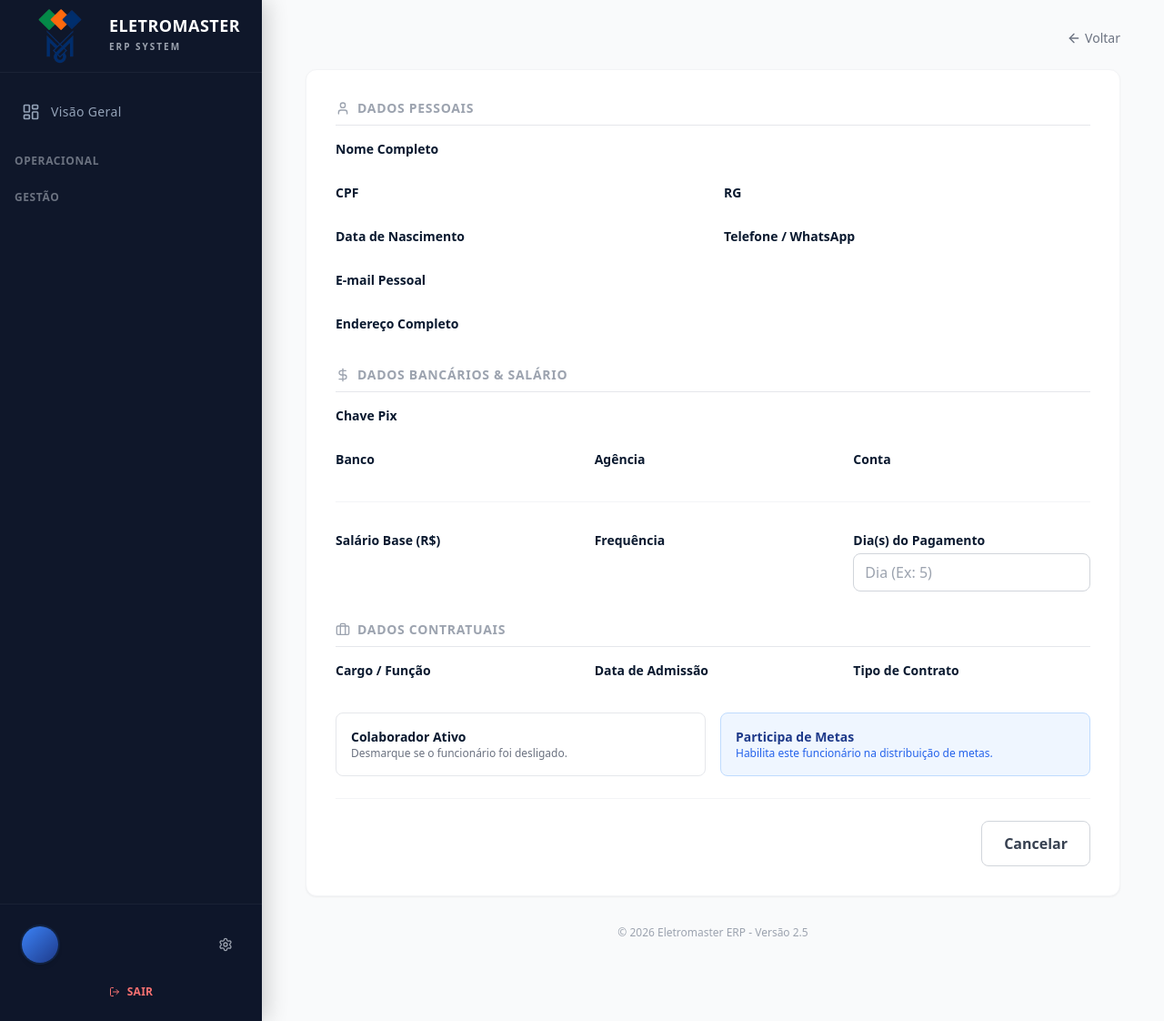
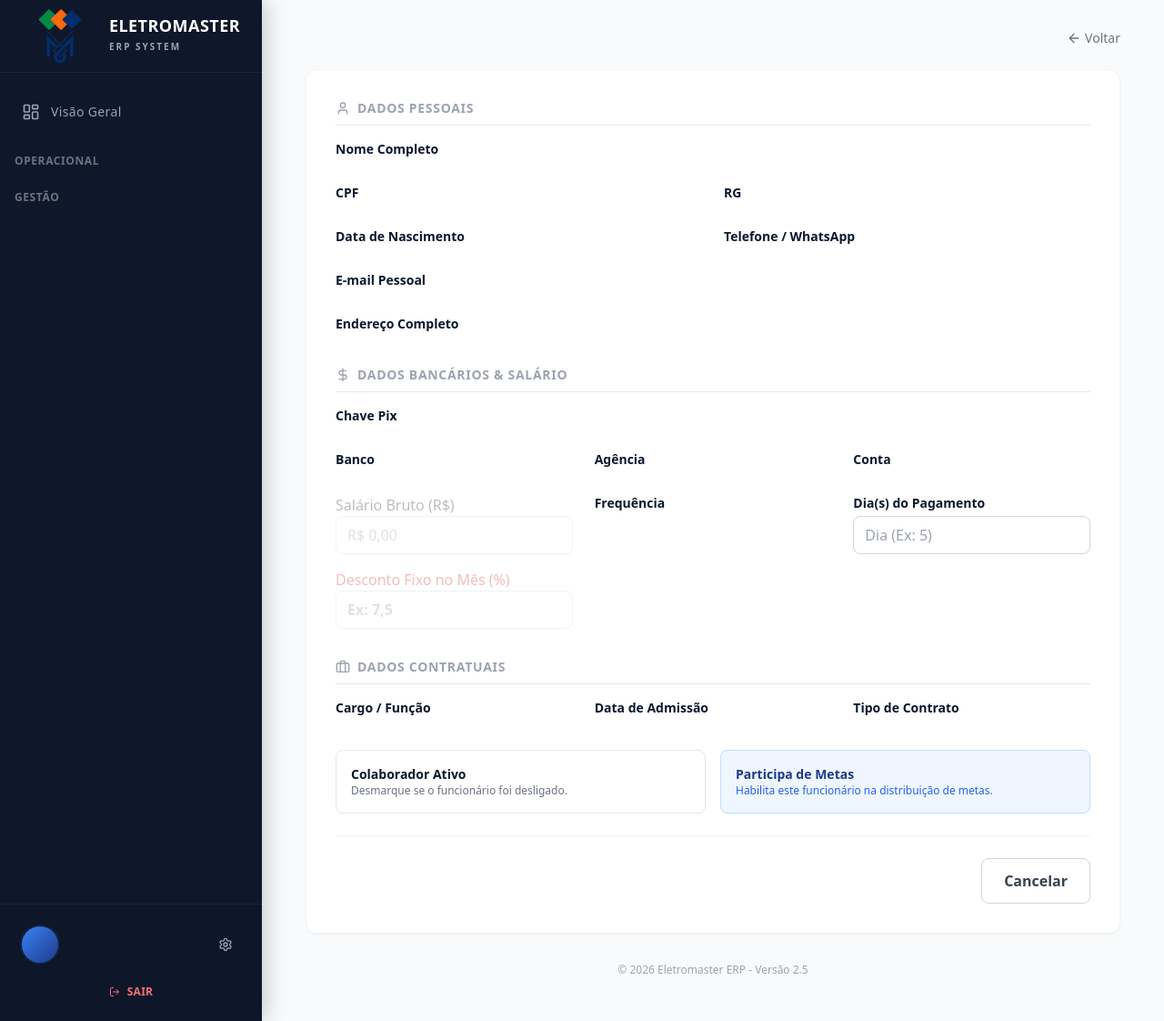
Before and after one commit to Zhenriquee/ERP_ELETROMASTER, a Python web app: template src/templates/rh/cadastro_colaborador.html in a window 1280 px wide. Shown: the whole page at 91% size. Run offline with Jinja, Linux system fonts and the light colour scheme; the template is opened without the code that fills it, so the values that code supplies are empty; some libraries are stand-ins or nearby versions.

Commit message:
Ajuste no modulo de colaboradores

```diff
--- a/src/modulos/rh/formularios.py
+++ b/src/modulos/rh/formularios.py
@@ -52,6 +52,7 @@ class FormularioColaborador(FlaskForm):
         default=40,
         validators=[Optional(), NumberRange(min=1, max=99)]
     )
+    percentual_desconto = DecimalField('Desconto Fixo (%)', places=2, default=0.00, validators=[Optional()]) # NOVO CAMPO
 
 
 
--- a/src/modulos/rh/modelos.py
+++ b/src/modulos/rh/modelos.py
@@ -39,6 +39,7 @@ class Colaborador(db.Model):
     dia_pagamento = db.Column(db.String(20)) # Ex: "5" ou "15,30" ou "4" (Sexta)
 
     percentual_adiantamento = db.Column(db.Integer, default=40)
+    percentual_desconto = db.Column(db.Numeric(5, 2), default=0.00) # NOVO CAMPO
     # -------------------------
 
     ativo = db.Column(db.Boolean, default=True)
--- a/src/static/js/rh_cadastro.js
+++ b/src/static/js/rh_cadastro.js
@@ -1,36 +1,138 @@
-// src/static/js/rh_cadastro.js
-
 document.addEventListener('DOMContentLoaded', function() {
     const selectFreq = document.getElementById('selectFreq');
     const inputReal = document.getElementById('inputDiaReal');
+    const inputSalario = document.querySelector('.money-mask');
+    const form = document.querySelector('form');
+    const inputPerc = document.getElementById('inputPerc');
+    const txtSimulacao = document.getElementById('simulacaoValores');
+    const inputCpf = document.getElementById('cpf');
+    const inputPercDesc = document.getElementById('inputPercDesc');
 
-    // Inputs
-    const inputSalario = document.getElementById('salario_base');
+    // 1. MÁSCARA DE MOEDA (Permite digitar R$ 1.000,00)
+    if (inputSalario) {
+        inputSalario.addEventListener('input', function(e) {
+            let value = e.target.value.replace(/\D/g, '');
+            if (value === "") { e.target.value = ""; return; }
+
+            value = (value / 100).toFixed(2) + '';
+            value = value.replace(".", ",");
+            value = value.replace(/(\d)(?=(\d{3})+(?!\d))/g, "$1.");
+            e.target.value = 'R$ ' + value;
+
+            simularValores();
+        });
+    }
+
+    // 2. LIMPEZA ANTES DE ENVIAR (Remove o R$ para o Python não dar erro)
+    if (form && inputSalario) {
+        form.addEventListener('submit', function() {
+            // Limpa a máscara do Salário (de "R$ 1.621,00" para "1621.00")
+            if(inputSalario && inputSalario.value) {
+                let rawValue = inputSalario.value.replace("R$ ", "").replace(/\./g, "").replace(",", ".");
+                inputSalario.value = rawValue;
+            }
+
+            // Troca a vírgula do desconto por ponto (de "7,5" para "7.5")
+            const inputPercDesc = document.getElementById('inputPercDesc');
+            if(inputPercDesc && inputPercDesc.value) {
+                inputPercDesc.value = inputPercDesc.value.replace(",", ".");
+            }
+        });
+    }
+
+    // 3. SIMULAÇÃO DE DIVISÃO (40% / 60% do valor informado)
+    function simularValores() {
+        if (!txtSimulacao || !inputSalario || !inputPerc) return;
+
+        let rawValue = inputSalario.value.replace(/\D/g, '');
+        const salarioBruto = parseFloat(rawValue) / 100 || 0;
+        const percAdiantamento = parseFloat(inputPerc.value) || 40;
+
+        const inputPercDesc = document.getElementById('inputPercDesc');
+        const percDesconto = parseFloat(inputPercDesc ? inputPercDesc.value.replace(',', '.') : 0) || 0;
+
+        if (salarioBruto > 0) {
+            const valAdiantamento = salarioBruto * (percAdiantamento / 100);
+            const valDesconto = salarioBruto * (percDesconto / 100);
+            const valSaldoFinal = salarioBruto - valAdiantamento - valDesconto;
+            const liquidoTotal = valAdiantamento + valSaldoFinal;
+
+            txtSimulacao.innerHTML = `
+                <div class="bg-navy-50 p-4 rounded-xl border border-navy-100 shadow-sm mt-4">
+                    <h4 class="text-xs font-bold text-navy-900 mb-3 flex items-center border-b border-navy-200 pb-2 uppercase tracking-wider">
+                        <i data-lucide="calculator" class="w-3 h-3 mr-2 text-blue-600"></i> Resumo Líquido
+                    </h4>
+
+                    <div class="space-y-2 text-xs">
+                        <div class="flex justify-between items-center text-gray-600">
+                            <span>Bruto:</span>
+                            <span class="font-medium">R$ ${salarioBruto.toLocaleString('pt-BR', {minimumFractionDigits:2})}</span>
+                        </div>
+
+                        <div class="flex justify-between items-center text-red-600">
+                            <span>Desconto (${percDesconto}%):</span>
+                            <strong class="font-bold">- R$ ${valDesconto.toLocaleString('pt-BR', {minimumFractionDigits:2})}</strong>
+                        </div>
+
+                        <div class="pt-3 mt-2 border-t border-navy-200/60 space-y-2">
+
+                            <div class="bg-white p-3 rounded-lg border border-blue-100 shadow-sm">
+                                <div class="text-[10px] font-bold text-blue-500 uppercase mb-1">1ª Quinzena (${percAdiantamento}%)</div>
+                                <div class="text-blue-700 font-bold text-sm">R$ ${valAdiantamento.toLocaleString('pt-BR', {minimumFractionDigits:2})}</div>
+                            </div>
+
+                            <div class="bg-white p-3 rounded-lg border border-green-100 shadow-sm">
+                                <div class="text-[10px] font-bold text-green-500 uppercase mb-1">2ª Quinzena (Fechamento)</div>
+                                <div class="text-green-700 font-bold text-sm">R$ ${valSaldoFinal.toLocaleString('pt-BR', {minimumFractionDigits:2})}</div>
+                            </div>
+                        </div>
+
+                        <div class="flex justify-between items-center mt-4 pt-3 border-t border-navy-200">
+                            <span class="text-[10px] font-bold text-gray-500 uppercase">Total a Receber:</span>
+                            <span class="font-black text-navy-900 text-base">R$ ${liquidoTotal.toLocaleString('pt-BR', {minimumFractionDigits:2})}</span>
+                        </div>
+                    </div>
+                </div>
+            `;
+
+            if(typeof lucide !== 'undefined') lucide.createIcons();
+
+        } else {
+            txtSimulacao.innerHTML = `
+                <div class="p-4 bg-gray-50 border border-dashed border-gray-300 rounded-xl text-center text-xs text-gray-500 mt-4">
+                    <i data-lucide="info" class="w-5 h-5 mx-auto mb-2 opacity-50 text-blue-500"></i>
+                    <span>Informe o Salário Bruto.</span>
+                </div>
+            `;
+            if(typeof lucide !== 'undefined') lucide.createIcons();
+        }
+    }
+
+    if(inputPercDesc) inputPercDesc.addEventListener('input', simularValores);
+
+    // 4. MÁSCARA DE CPF
+    if (inputCpf) {
+        inputCpf.addEventListener('input', function(e) {
+            let v = e.target.value.replace(/\D/g,"");
+            v = v.replace(/(\d{3})(\d)/,"$1.$2");
+            v = v.replace(/(\d{3})(\d)/,"$1.$2");
+            v = v.replace(/(\d{3})(\d{1,2})$/,"$1-$2");
+            e.target.value = v.substring(0, 14);
+        });
+    }
+
+    // --- LÓGICA DE INTERFACE (MANTER O QUE JÁ EXISTIA) ---
     const inputMensal = document.getElementById('inputMensal');
     const selectSemana = document.getElementById('selectDiaSemana');
     const divQuinzenal = document.getElementById('divQuinzenal');
-
     const dia1 = document.getElementById('dia1');
     const dia2 = document.getElementById('dia2');
-    const inputPerc = document.getElementById('inputPerc');
-    const txtSimulacao = document.getElementById('simulacaoValores');
-
-    // NOVO: Captura o campo de CPF
-    const inputCpf = document.getElementById('cpf');
-
-    if(typeof lucide !== 'undefined') lucide.createIcons();
 
     function atualizarInterface() {
-        // ... (código existente mantido) ...
         const val = selectFreq.value;
-
-        // Reset
         if(inputMensal) inputMensal.classList.add('hidden');
         if(selectSemana) selectSemana.classList.add('hidden');
-        if(divQuinzenal) {
-            divQuinzenal.classList.remove('flex');
-            divQuinzenal.classList.add('hidden');
-        }
+        if(divQuinzenal) { divQuinzenal.classList.remove('flex'); divQuinzenal.classList.add('hidden'); }
 
         const valorSalvo = inputReal ? inputReal.value : '';
 
@@ -38,14 +140,11 @@ document.addEventListener('DOMContentLoaded', function() {
             if(selectSemana) {
                 selectSemana.classList.remove('hidden');
                 selectSemana.value = (valorSalvo.length === 1) ? valorSalvo : '4';
-                if(inputReal) inputReal.value = selectSemana.value;
+                inputReal.value = selectSemana.value;
             }
-        }
-        else if (val === 'quinzenal') {
+        } else if (val === 'quinzenal') {
             if(divQuinzenal) {
-                divQuinzenal.classList.remove('hidden');
-                divQuinzenal.classList.add('flex');
-
+                divQuinzenal.classList.remove('hidden'); divQuinzenal.classList.add('flex');
                 if(valorSalvo && valorSalvo.includes(',')) {
                     const partes = valorSalvo.split(',');
                     if(dia1) dia1.value = partes[0];
@@ -56,67 +155,26 @@ document.addEventListener('DOMContentLoaded', function() {
                 }
                 atualizarQuinzenal();
             }
-        }
-        else { // mensal
+        } else {
             if(inputMensal) {
                 inputMensal.classList.remove('hidden');
                 inputMensal.value = (valorSalvo && !valorSalvo.includes(',')) ? valorSalvo : 5;
-                if(inputReal) inputReal.value = inputMensal.value;
+                inputReal.value = inputMensal.value;
             }
         }
     }
 
-    // --- CÁLCULO DE SIMULAÇÃO ---
-    function simularValores() {
-        // ... (código existente mantido) ...
-        if (!txtSimulacao || !inputSalario || !inputPerc) return;
-
-        const salario = parseFloat(inputSalario.value) || 0;
-        const perc = parseInt(inputPerc.value) || 40;
-
-        if (salario > 0) {
-            const val1 = salario * (perc / 100);
-            const val2 = salario - val1;
-
-            txtSimulacao.innerHTML = `
-                Adiantamento: <strong>R$ ${val1.toFixed(2)}</strong><br>
-                Saldo: <strong>R$ ${val2.toFixed(2)}</strong>
-            `;
-        } else {
-            txtSimulacao.innerText = "Informe o salário base.";
-        }
-    }
-
-    // --- LISTENERS ---
-
-    // NOVO: Aplica a máscara no CPF enquanto o usuário digita
-    if (inputCpf) {
-        inputCpf.addEventListener('input', function(e) {
-            let v = e.target.value.replace(/\D/g,""); // Remove tudo que não é número
-            v = v.replace(/(\d{3})(\d)/,"$1.$2");     // Coloca ponto entre o 3º e 4º dígitos
-            v = v.replace(/(\d{3})(\d)/,"$1.$2");     // Coloca ponto entre o 6º e 7º dígitos
-            v = v.replace(/(\d{3})(\d{1,2})$/,"$1-$2"); // Coloca traço antes dos últimos 2 dígitos
-            e.target.value = v.substring(0, 14);      // Limita a 14 caracteres exatos
-        });
-    }
-
-    if(inputMensal) inputMensal.addEventListener('input', function() { if(inputReal) inputReal.value = this.value; });
-    if(selectSemana) selectSemana.addEventListener('change', function() { if(inputReal) inputReal.value = this.value; });
-
     function atualizarQuinzenal() {
-        if(dia1 && dia2 && inputReal) {
-            inputReal.value = `${dia1.value},${dia2.value}`;
-        }
+        if(dia1 && dia2 && inputReal) { inputReal.value = `${dia1.value},${dia2.value}`; }
         simularValores();
     }
 
+    if(inputMensal) inputMensal.addEventListener('input', function() { inputReal.value = this.value; });
+    if(selectSemana) selectSemana.addEventListener('change', function() { inputReal.value = this.value; });
     if(dia1) dia1.addEventListener('input', atualizarQuinzenal);
     if(dia2) dia2.addEventListener('input', atualizarQuinzenal);
     if(inputPerc) inputPerc.addEventListener('input', simularValores);
-    if(inputSalario) inputSalario.addEventListener('input', simularValores);
-
     if(selectFreq) selectFreq.addEventListener('change', atualizarInterface);
 
-    // Inicializa
-    if(selectFreq) atualizarInterface();
+    atualizarInterface();
 });
--- a/src/templates/rh/cadastro_colaborador.html
+++ b/src/templates/rh/cadastro_colaborador.html
@@ -73,12 +73,25 @@
                 {{ form.conta(class="input-navy") }}
             </div>
 
-            <div class="md:col-span-3 border-t border-gray-100 my-2"></div>
+            <div class="grid grid-cols-1 gap-4 {{ 'opacity-30 pointer-events-none' if not pode_salario }}">
 
-            <div>
-                <label class="block text-sm font-bold text-navy-900 mb-1">Salário Base (R$)</label>
-                {{ form.salario_base(class="input-navy font-bold text-green-700", placeholder="0.00") }}
-            </div>
+                <div>
+                    <label class="label-padrao">Salário Bruto (R$)</label>
+                    <input type="text" name="salario_base"
+                           value="{{ '%.2f'|format(form.salario_base.data or 0)|replace('.', ',') if form.salario_base.data else '' }}"
+                           class="input-navy money-mask"
+                           placeholder="R$ 0,00" autocomplete="off">
+                </div>
+
+                <div>
+                    <label class="label-padrao text-red-600">Desconto Fixo no Mês (%)</label>
+                    <input type="text" name="percentual_desconto" id="inputPercDesc"
+                           value="{{ form.percentual_desconto.data or '' }}"
+                           class="input-navy text-red-600 font-bold"
+                           placeholder="Ex: 7,5" autocomplete="off">
+                </div>
+
+                </div>
 
             <div>
                 <label class="block text-sm font-bold text-navy-900 mb-1">Frequência</label>
```
Also changed, not shown: migrations/versions/1b2ab30a9860_adiciona_percentual_de_desconto_no_rh.py (added, +32 -0 lines), src/modulos/rh/rotas/colaboradores.py (+23 -10 lines), src/static/js/financeiro.js (+7 -6 lines), src/templates/financeiro/painel.html (+11 -1 lines), 1 other file.
